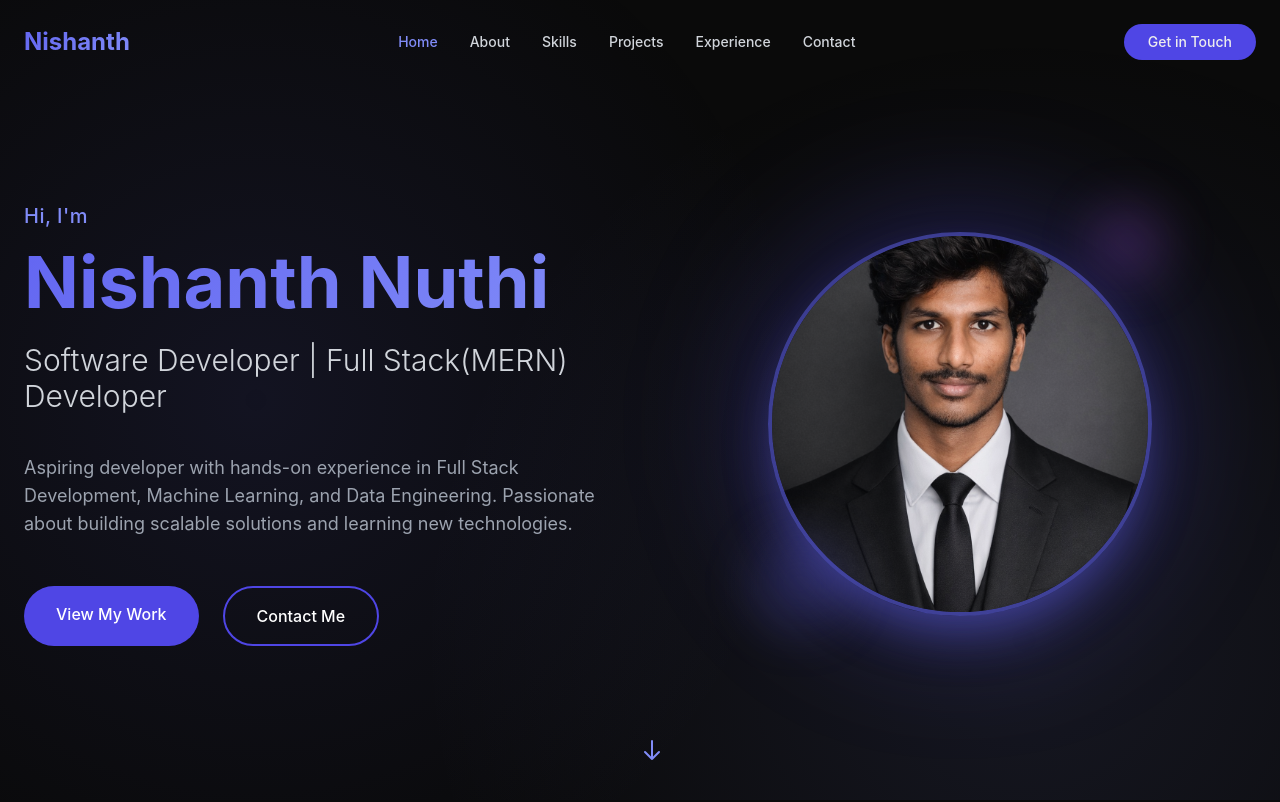
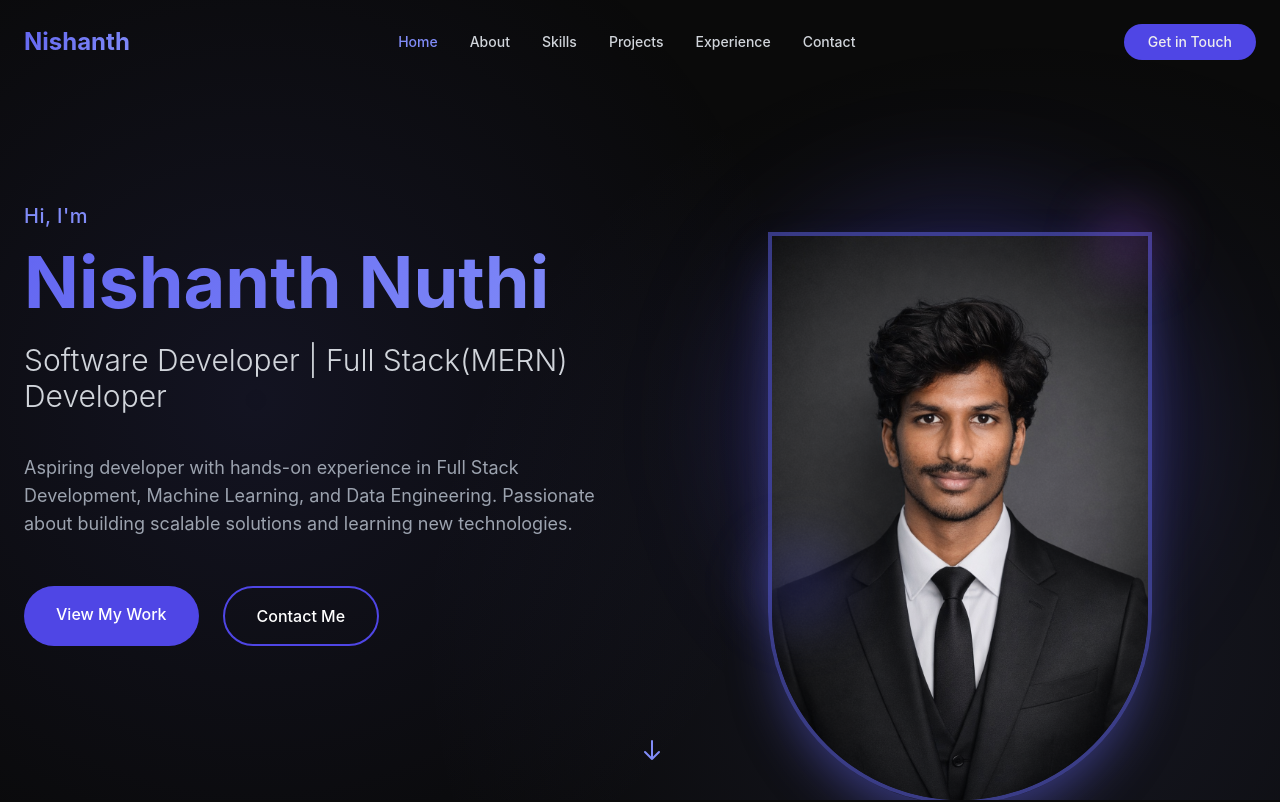
Before and after one commit to Nishanth2173/Portfolio_Nishanth, a Next.js app: page / in a window 1280 px wide. Shown: the top 802 px of the page. Built offline with nearby package versions, Linux system fonts and the light colour scheme.

Commit message:
hero updated

```diff
--- a/components/Hero.js
+++ b/components/Hero.js
@@ -55,7 +55,7 @@ export default function Hero() {
             <div className="relative">
               <div className="absolute inset-0 bg-indigo-600/30 rounded-full blur-3xl animate-glow"></div>
               <div className="relative w-64 h-64 md:w-80 md:h-80 lg:w-96 lg:h-96">
-                <div className="w-full h-full rounded-2xl md:rounded-full overflow-hidden border-4 border-indigo-500/50 shadow-2xl shadow-indigo-500/50 card-hover">
+                <div className="w-full rounded-b-full overflow-hidden border-4 border-indigo-500/50 shadow-2xl shadow-indigo-500/50 card-hover">
                   <img src="/Nishanth.jpg" alt="Nishanth Nuthi" className="w-full h-full object-cover" />
                 </div>
               </div>
```
